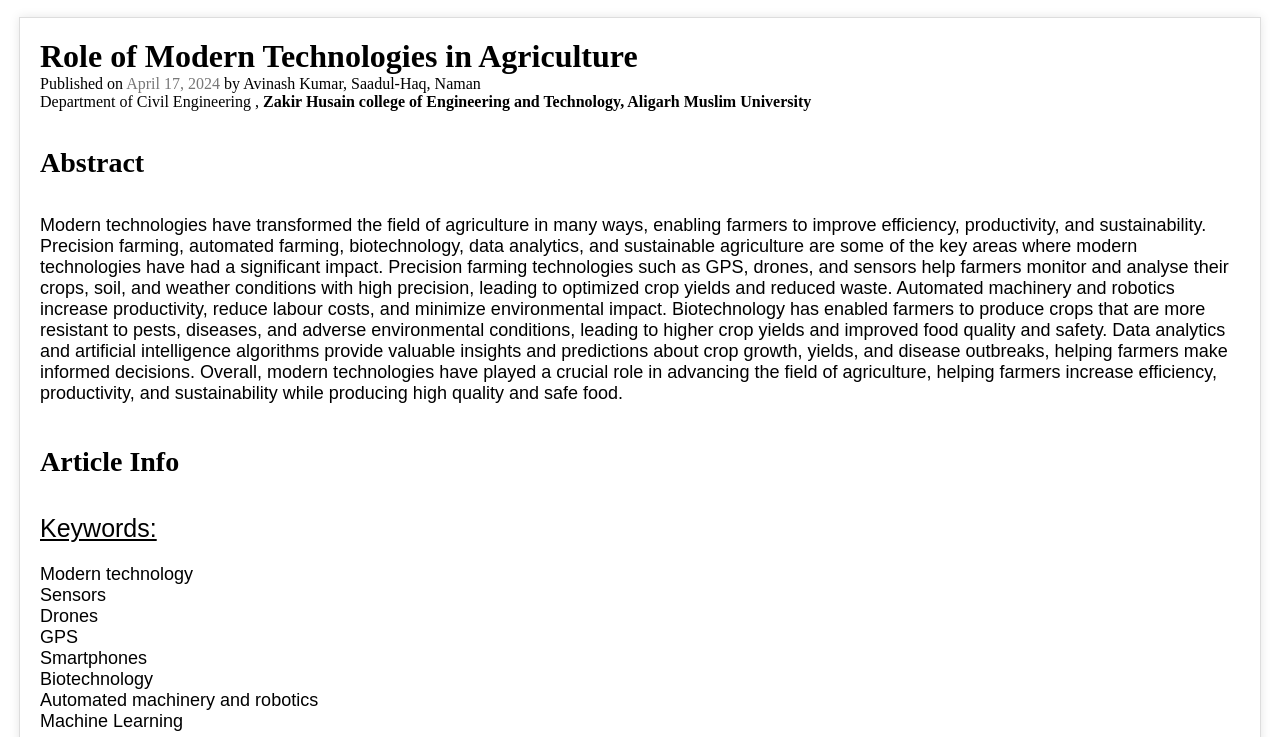
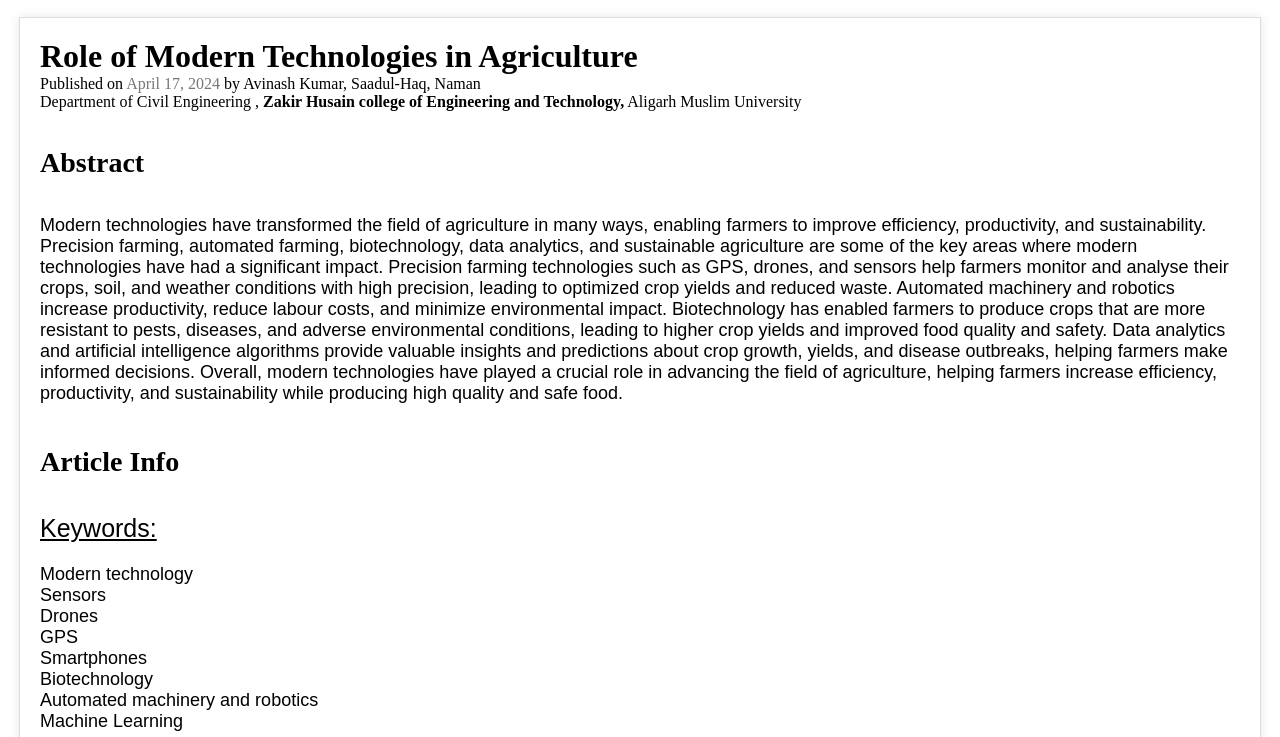
Before and after one commit to Hazique007/Report-blog, a plain HTML site: page about6.html in a window 1280 px wide. Shown: the part 63-800 px from the top of the page. Drawn offline with Linux system fonts and the light colour scheme.

Commit message:
message14

```diff
--- a/about6.html
+++ b/about6.html
@@ -55,8 +55,8 @@
             </h1>
             <p>Published on <time datetime="2024-04-17">April 17, 2024</time> by Avinash Kumar, Saadul-Haq, Naman<br>
                 Department of Civil Engineering ,
-                <b>Zakir Husain college of Engineering and Technology,
-                Aligarh Muslim University</b>
+                <b>Zakir Husain college of Engineering and Technology,</b>
+                Aligarh Muslim University
             </p>
             <br><br>
 
```
Also changed, not shown: about7.html (+2 -2 lines).
